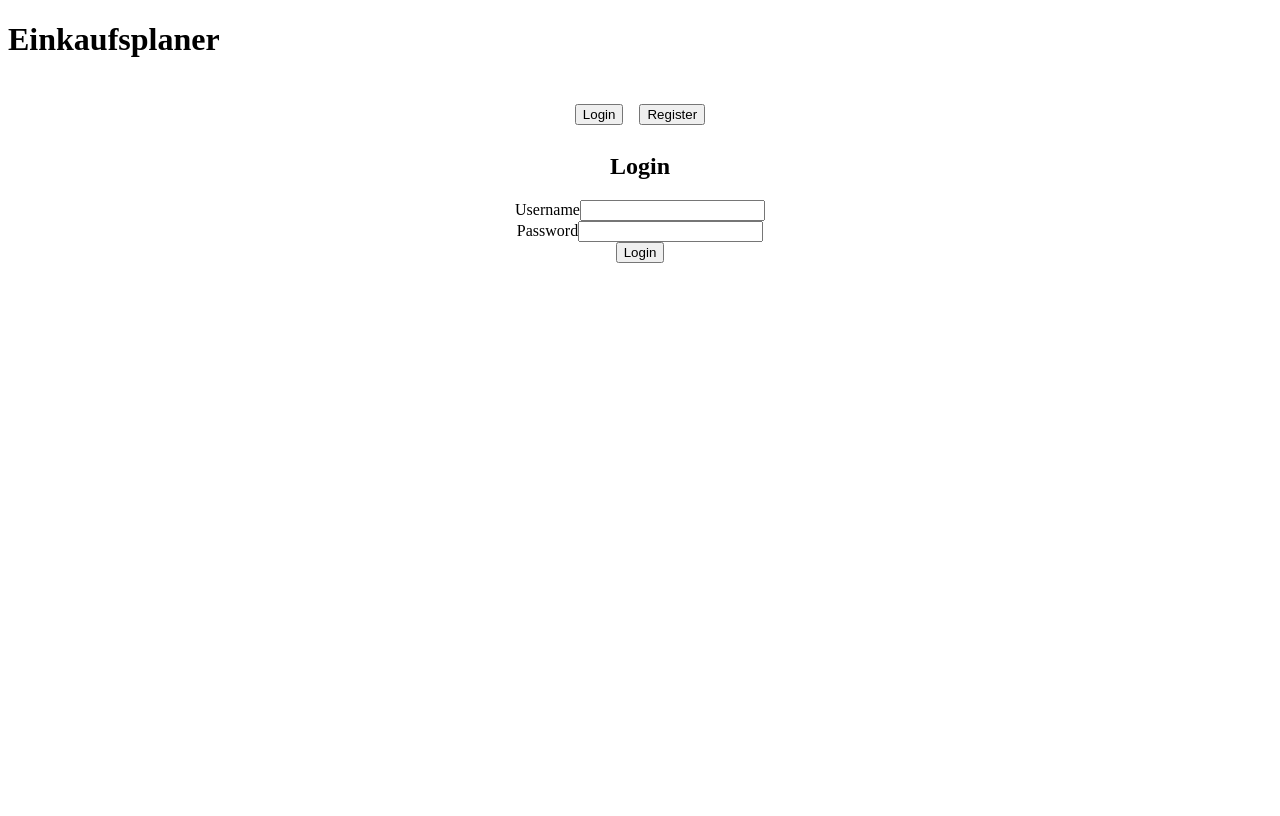
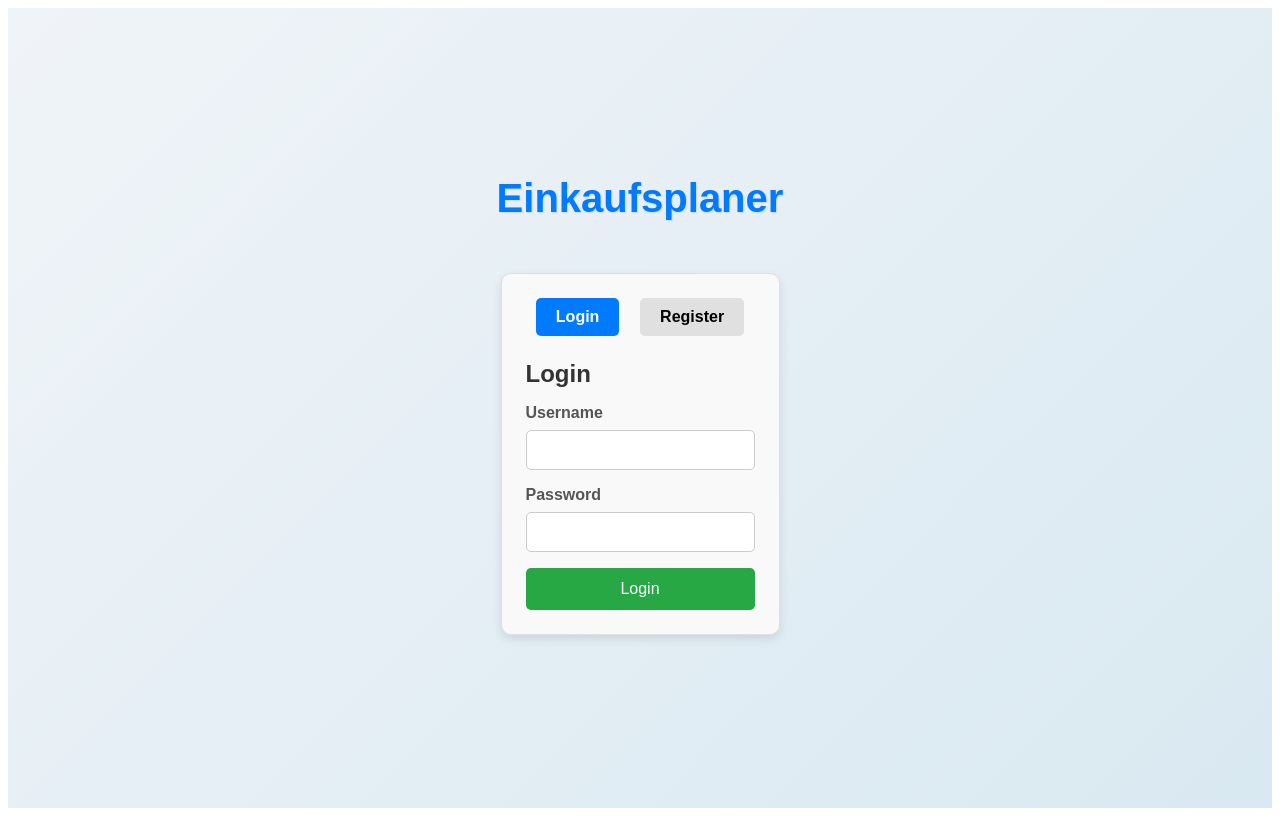
Before and after one commit to L3nnart-crtl/ShoppingPlanner, a Vue app in the folder frontend/: page /auth in a window 1280 px wide. Built offline with nearby package versions, Linux system fonts and the light colour scheme.

Commit message:
logout button

```diff
--- a/frontend/src/App.vue
+++ b/frontend/src/App.vue
@@ -1,8 +1,7 @@
 <template>
-  <div id="app">
+  <div id="app" class="app-container">
     <!-- Heading for the app -->
-    <h1>Einkaufsplaner</h1>
-
+    <h1 class="app-title">Einkaufsplaner</h1>
     <!-- The router view that will display the Login or HomePage depending on the route -->
     <router-view />
   </div>
@@ -13,3 +12,48 @@ export default {
   name: 'App',
 };
 </script>
+
+<style scoped>
+.app-container {
+  display: flex;
+  flex-direction: column;
+  align-items: center;
+  justify-content: center;
+  min-height: 100vh;
+  background: linear-gradient(135deg, #f0f4f8, #d9e9f1);
+  font-family: Arial, sans-serif;
+  padding: 20px;
+  box-sizing: border-box;
+}
+
+.app-title {
+  font-size: 2.5rem;
+  font-weight: bold;
+  color: #007BFF;
+  text-align: center;
+  margin-bottom: 20px;
+  text-shadow: 1px 1px 2px rgba(0, 0, 0, 0.1);
+}
+
+.logout-container {
+  position: absolute;
+  top: 20px;
+  right: 20px;
+}
+
+.logout-button {
+  padding: 10px 20px;
+  font-size: 1rem;
+  color: white;
+  background-color: #007BFF;
+  border: none;
+  border-radius: 5px;
+  cursor: pointer;
+  box-shadow: 0 4px 8px rgba(0, 0, 0, 0.1);
+  transition: background-color 0.3s ease;
+}
+
+.logout-button:hover {
+  background-color: #0056b3;
+}
+</style>
--- a/frontend/src/components/login/Login.vue
+++ b/frontend/src/components/login/Login.vue
@@ -1,19 +1,39 @@
 <template>
   <div class="auth-container">
     <div class="form-toggle">
-      <button @click="isLogin = true">Login</button>
-      <button @click="isLogin = false">Register</button>
+      <button
+          :class="{ active: isLogin }"
+          @click="isLogin = true"
+      >
+        Login
+      </button>
+      <button
+          :class="{ active: !isLogin }"
+          @click="isLogin = false"
+      >
+        Register
+      </button>
     </div>
 
     <form v-if="isLogin" @submit.prevent="loginUser">
       <h2>Login</h2>
-      <div>
+      <div class="input-group">
         <label for="login-username">Username</label>
-        <input type="text" id="login-username" v-model="username" required />
+        <input
+            type="text"
+            id="login-username"
+            v-model="username"
+            required
+        />
       </div>
-      <div>
+      <div class="input-group">
         <label for="login-password">Password</label>
-        <input type="password" id="login-password" v-model="password" required />
+        <input
+            type="password"
+            id="login-password"
+            v-model="password"
+            required
+        />
       </div>
       <button type="submit">Login</button>
       <div v-if="error" class="error-message">{{ error }}</div>
@@ -21,13 +41,23 @@
 
     <form v-else @submit.prevent="registerUser">
       <h2>Register</h2>
-      <div>
+      <div class="input-group">
         <label for="register-username">Username</label>
-        <input type="text" id="register-username" v-model="username" required />
+        <input
+            type="text"
+            id="register-username"
+            v-model="username"
+            required
+        />
       </div>
-      <div>
+      <div class="input-group">
         <label for="register-password">Password</label>
-        <input type="password" id="register-password" v-model="password" required />
+        <input
+            type="password"
+            id="register-password"
+            v-model="password"
+            required
+        />
       </div>
       <button type="submit">Register</button>
       <div v-if="error" class="error-message">{{ error }}</div>
@@ -86,17 +116,87 @@ export default {
 <style scoped>
 .auth-container {
   max-width: 400px;
-  margin: 0 auto;
-  padding: 1rem;
-  text-align: center;
+  margin: 2rem auto;
+  padding: 1.5rem;
+  border: 1px solid #e0e0e0;
+  border-radius: 10px;
+  background: #f9f9f9;
+  box-shadow: 0 4px 10px rgba(0, 0, 0, 0.1);
+}
+
+.form-toggle {
+  display: flex;
+  justify-content: space-around;
+  margin-bottom: 1.5rem;
 }
 
 .form-toggle button {
-  margin: 0.5rem;
+  padding: 10px 20px;
+  border: none;
+  background: #e0e0e0;
+  border-radius: 5px;
+  font-size: 1rem;
+  font-weight: bold;
+  cursor: pointer;
+  transition: all 0.3s ease;
+}
+
+.form-toggle button.active {
+  background: #007BFF;
+  color: #fff;
+}
+
+.form-toggle button:hover {
+  background: #0056b3;
+  color: #fff;
+}
+
+h2 {
+  margin-bottom: 1rem;
+  font-size: 1.5rem;
+  color: #333;
+}
+
+.input-group {
+  margin-bottom: 1rem;
+  text-align: left;
+}
+
+.input-group label {
+  display: block;
+  margin-bottom: 0.5rem;
+  font-weight: bold;
+  color: #555;
+}
+
+.input-group input {
+  width: 100%;
+  padding: 10px;
+  border: 1px solid #ccc;
+  border-radius: 5px;
+  font-size: 1rem;
+  box-sizing: border-box;
+}
+
+button[type='submit'] {
+  width: 100%;
+  padding: 12px;
+  border: none;
+  background: #28a745;
+  color: white;
+  font-size: 1rem;
+  border-radius: 5px;
+  cursor: pointer;
+  transition: all 0.3s ease;
+}
+
+button[type='submit']:hover {
+  background: #218838;
 }
 
 .error-message {
-  color: red;
   margin-top: 0.5rem;
+  color: #dc3545;
+  font-size: 0.875rem;
 }
 </style>
--- a/frontend/src/main.js
+++ b/frontend/src/main.js
@@ -6,8 +6,8 @@ import LoginRegister from './components/login/Login.vue';
 import HomePage from './views/HomePage.vue';
 
 function getCookie(name) {
-    let value = `; ${document.cookie}`;
-    let parts = value.split(`; ${name}=`);
+    const value = `; ${document.cookie}`;
+    const parts = value.split(`; ${name}=`);
     if (parts.length === 2) return parts.pop().split(';').shift();
 }
 
@@ -17,7 +17,7 @@ const axiosInstance = axios.create({
         'Content-Type': 'application/json',
         'Accept': 'application/json',
     },
-    withCredentials: true,  // Ensure cookies and session info are included
+    withCredentials: true, // Include cookies and session info
 });
 
 // Set CSRF token from cookie
--- a/frontend/src/views/HomePage.vue
+++ b/frontend/src/views/HomePage.vue
@@ -1,5 +1,10 @@
 <template>
   <div class="container">
+    <!-- Logout button -->
+    <div class="logout-container">
+      <button v-if="isAuthenticated" @click="logout" class="logout-button">Logout</button>
+    </div>
+
     <!-- Formular für Rezepte -->
     <div class="component">
       <AddRecipeForm @recipe-added="addRecipe" />
@@ -14,6 +19,7 @@
     <div class="component">
       <ShoppingList />
     </div>
+
     <!-- Statistiken -->
     <div class="component">
       <StatisticsDashboard />
@@ -25,6 +31,7 @@
     </div>
   </div>
 </template>
+
 
 <script>
 import AddRecipeForm from "@/components/AddRecipeForm.vue";
@@ -44,6 +51,7 @@ export default {
   data() {
     return {
       recipes: [],
+      isAuthenticated: false, // Track authentication status
     };
   },
   async created() {
@@ -51,6 +59,7 @@ export default {
     const csrfToken = document.cookie.match(/XSRF-TOKEN=([^;]+)/)?.[1];
     this.$axios.defaults.headers.common['X-XSRF-TOKEN'] = csrfToken;
 
+    await this.checkAuthStatus();
     await this.reloadRecipes();
   },
   methods: {
@@ -75,9 +84,28 @@ export default {
         this.$refs.recipeList.recipesUpdated(this.recipes);
       }
     },
+    async checkAuthStatus() {
+      try {
+        const response = await this.$axios.get("/auth/status");
+        this.isAuthenticated = response.status === 200;
+      } catch {
+        this.isAuthenticated = false;
+      }
+    },
+    async logout() {
+      try {
+        await this.$axios.post("/auth/logout");
+        this.isAuthenticated = false;
+        document.cookie = "XSRF-TOKEN=; Max-Age=0"; // Clear CSRF token
+        this.$router.push("/auth");
+      } catch (error) {
+        console.error("Logout fehlgeschlagen:", error);
+      }
+    },
   },
 };
 </script>
+
 
 <style scoped>
 .container {
@@ -85,8 +113,29 @@ export default {
   flex-wrap: wrap;
   gap: 10px;
   font-family: Arial, sans-serif;
+  padding: 20px;
+}
 
-  padding: 20px;
+.logout-container {
+  position: fixed;
+  top: 20px;
+  right: 20px;
+}
+
+.logout-button {
+  padding: 10px 20px;
+  font-size: 1rem;
+  color: white;
+  background-color: #007BFF;
+  border: none;
+  border-radius: 5px;
+  cursor: pointer;
+  box-shadow: 0 4px 8px rgba(0, 0, 0, 0.1);
+  transition: background-color 0.3s ease;
+}
+
+.logout-button:hover {
+  background-color: #0056b3;
 }
 
 @media (max-width: 768px) {
```
